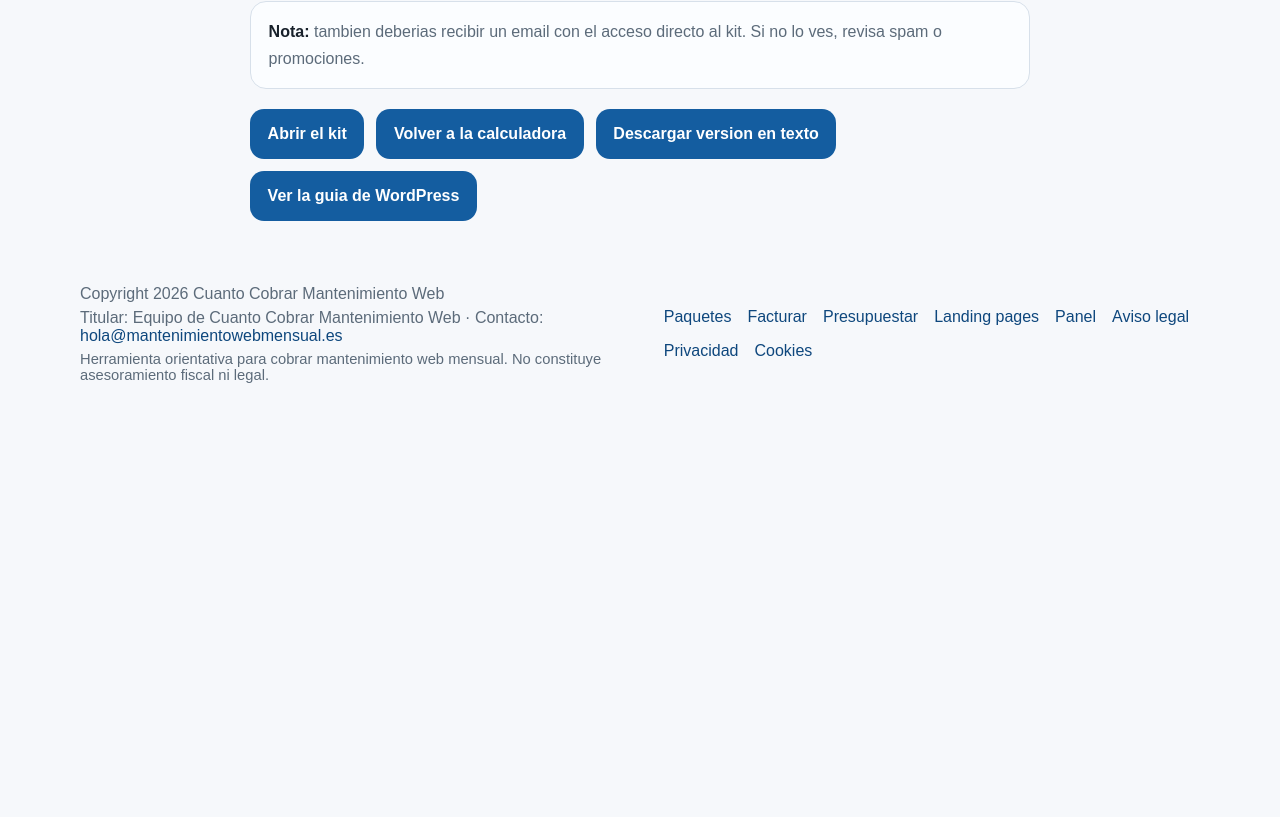
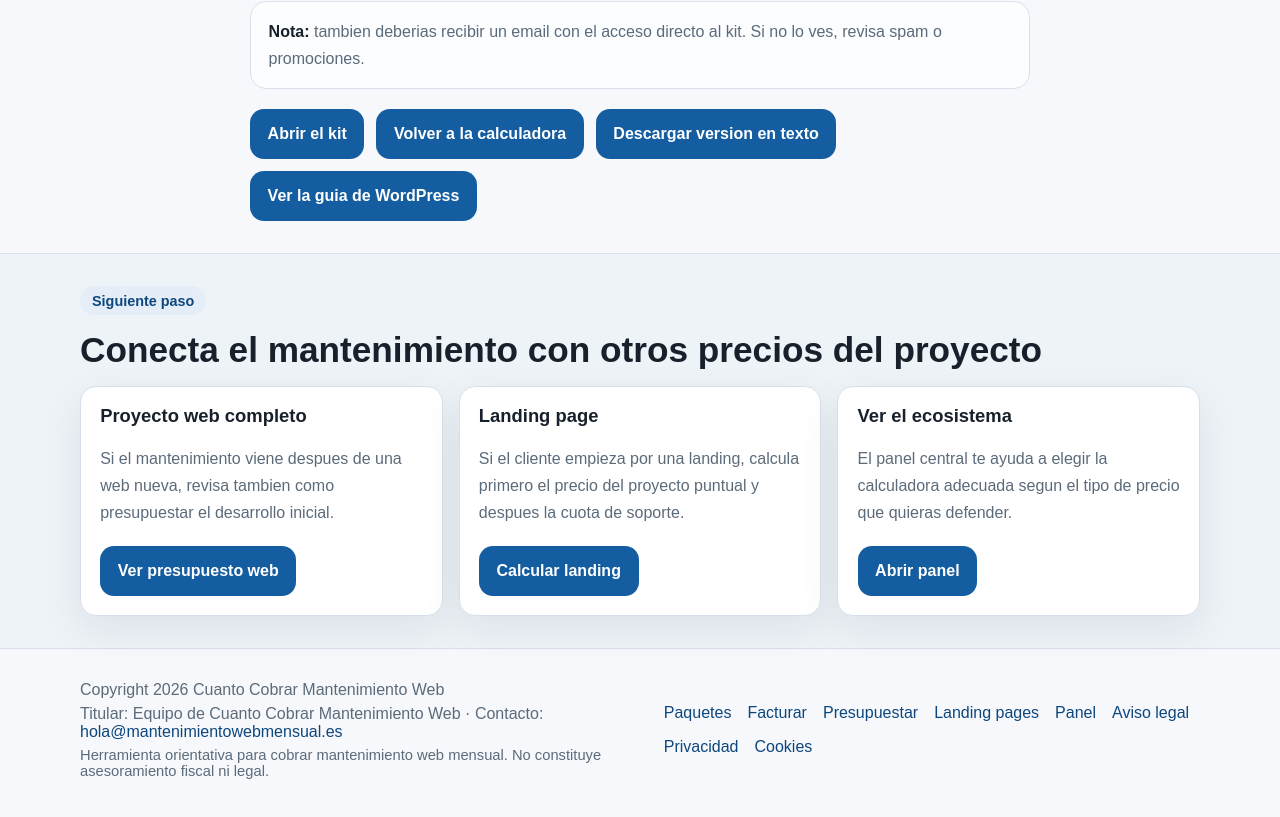
Before and after one commit to djimenezm/mantenimientowebmensual, a Next.js app: page /gracias-kit-mantenimiento in a window 1280 px wide. Shown: the part 411-1228 px from the top of the page. Before the commit the page ends 842 px from the top, so only its background shows below. Built offline with nearby package versions, Linux system fonts and the light colour scheme.

Commit message:
Add next steps to maintenance kit thank-you page

```diff
--- a/app/gracias-kit-mantenimiento/page.tsx
+++ b/app/gracias-kit-mantenimiento/page.tsx
@@ -47,6 +47,56 @@ export default function GraciasKitMantenimientoPage() {
         </div>
       </section>
 
+      <section className="section alt">
+        <div className="container">
+          <span className="eyebrow">Siguiente paso</span>
+          <h2>Conecta el mantenimiento con otros precios del proyecto</h2>
+          <div className="feature-grid" aria-label="Siguientes pasos recomendados">
+            <article className="feature-card">
+              <h3>Proyecto web completo</h3>
+              <p>
+                Si el mantenimiento viene despues de una web nueva, revisa tambien como
+                presupuestar el desarrollo inicial.
+              </p>
+              <div className="guide-cta">
+                <a
+                  href="https://www.cuantopresupuestar.es/presupuesto-desarrollo-web-freelance"
+                  className="primary-button"
+                >
+                  Ver presupuesto web
+                </a>
+              </div>
+            </article>
+
+            <article className="feature-card">
+              <h3>Landing page</h3>
+              <p>
+                Si el cliente empieza por una landing, calcula primero el precio del proyecto
+                puntual y despues la cuota de soporte.
+              </p>
+              <div className="guide-cta">
+                <a href="https://www.cuantocobrarlandingpage.es" className="primary-button">
+                  Calcular landing
+                </a>
+              </div>
+            </article>
+
+            <article className="feature-card">
+              <h3>Ver el ecosistema</h3>
+              <p>
+                El panel central te ayuda a elegir la calculadora adecuada segun el tipo de precio
+                que quieras defender.
+              </p>
+              <div className="guide-cta">
+                <a href="https://www.paneldeherramientas.es" className="primary-button">
+                  Abrir panel
+                </a>
+              </div>
+            </article>
+          </div>
+        </div>
+      </section>
+
       <Footer />
     </main>
   );
```
